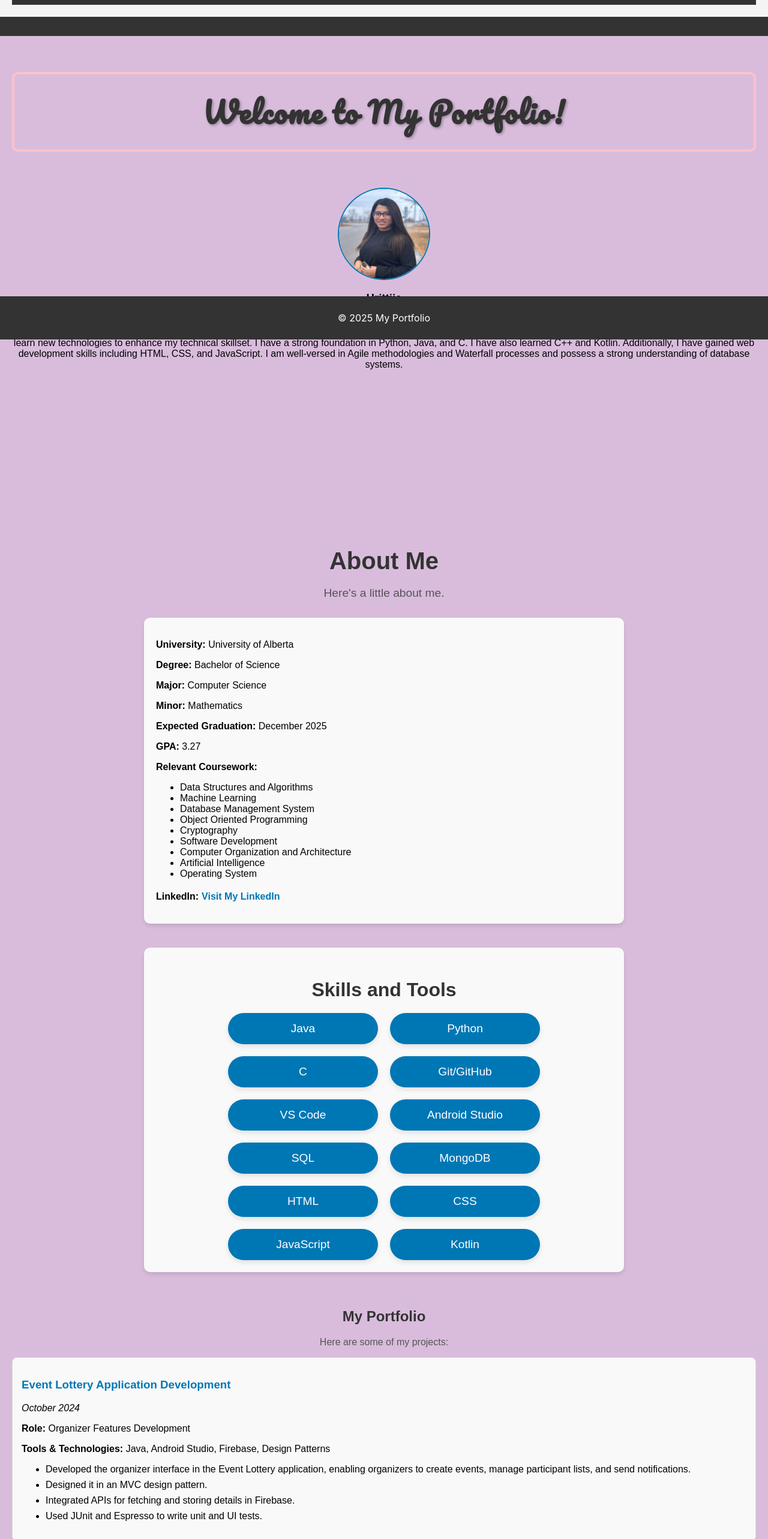
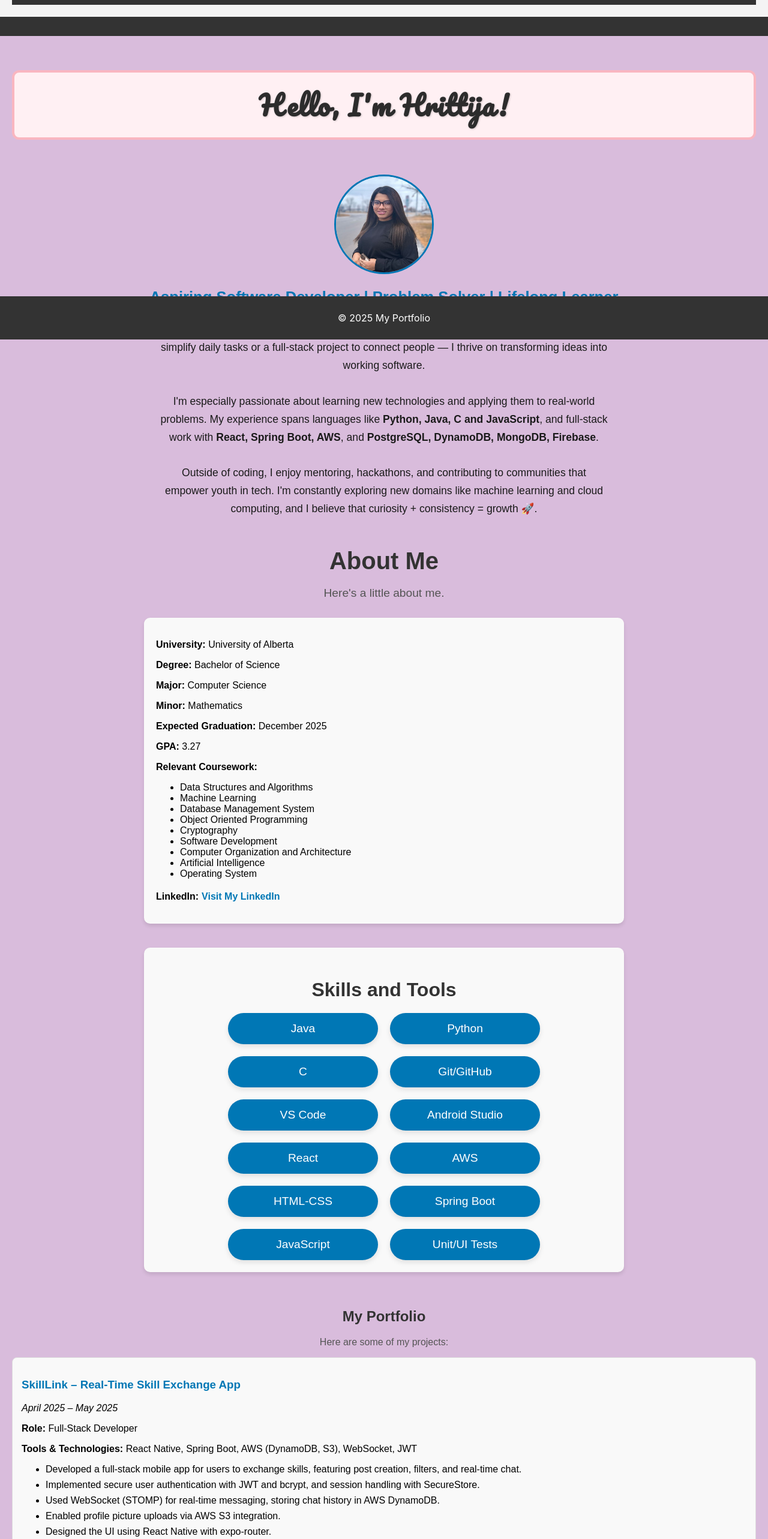
Before and after one commit to hrittijab/hrittijab-portfolio, a React (Create React App) app: page / in a window 1280 px wide. Shown: the part 234-2800 px from the top of the page at 60% size. Built offline with nearby package versions, Linux system fonts and the light colour scheme.

Commit message:
Added the latest projects to my portfolio

```diff
--- a/package.json
+++ b/package.json
@@ -6,7 +6,8 @@
     "cra-template": "1.2.0",
     "react": "^19.0.0",
     "react-dom": "^19.0.0",
-    "react-scripts": "5.0.1"
+    "react-scripts": "5.0.1",
+    "web-vitals": "^5.0.1"
   },
   "scripts": {
     "start": "react-scripts start",
--- a/src/index.js
+++ b/src/index.js
@@ -11,7 +11,5 @@ root.render(
   </React.StrictMode>
 );
 
-// If you want to start measuring performance in your app, pass a function
-// to log results (for example: reportWebVitals(console.log))
-// or send to an analytics endpoint. Learn more: https://bit.ly/CRA-vitals
+
 reportWebVitals();
--- a/src/pages/About.js
+++ b/src/pages/About.js
@@ -61,12 +61,12 @@ const About = () => {
           <div style={{ backgroundColor: "#0077b5", color: "#fff", padding: "15px 25px", borderRadius: "30px", fontSize: "1.2em", width: "200px", textAlign: "center", boxShadow: "0 4px 8px rgba(0, 0, 0, 0.1)", transition: "transform 0.3s ease, box-shadow 0.3s ease" }}>Git/GitHub</div>
           <div style={{ backgroundColor: "#0077b5", color: "#fff", padding: "15px 25px", borderRadius: "30px", fontSize: "1.2em", width: "200px", textAlign: "center", boxShadow: "0 4px 8px rgba(0, 0, 0, 0.1)", transition: "transform 0.3s ease, box-shadow 0.3s ease" }}>VS Code</div>
           <div style={{ backgroundColor: "#0077b5", color: "#fff", padding: "15px 25px", borderRadius: "30px", fontSize: "1.2em", width: "200px", textAlign: "center", boxShadow: "0 4px 8px rgba(0, 0, 0, 0.1)", transition: "transform 0.3s ease, box-shadow 0.3s ease" }}>Android Studio</div>
-          <div style={{ backgroundColor: "#0077b5", color: "#fff", padding: "15px 25px", borderRadius: "30px", fontSize: "1.2em", width: "200px", textAlign: "center", boxShadow: "0 4px 8px rgba(0, 0, 0, 0.1)", transition: "transform 0.3s ease, box-shadow 0.3s ease" }}>SQL</div>
-          <div style={{ backgroundColor: "#0077b5", color: "#fff", padding: "15px 25px", borderRadius: "30px", fontSize: "1.2em", width: "200px", textAlign: "center", boxShadow: "0 4px 8px rgba(0, 0, 0, 0.1)", transition: "transform 0.3s ease, box-shadow 0.3s ease" }}>MongoDB</div>
-          <div style={{ backgroundColor: "#0077b5", color: "#fff", padding: "15px 25px", borderRadius: "30px", fontSize: "1.2em", width: "200px", textAlign: "center", boxShadow: "0 4px 8px rgba(0, 0, 0, 0.1)", transition: "transform 0.3s ease, box-shadow 0.3s ease" }}>HTML</div>
-          <div style={{ backgroundColor: "#0077b5", color: "#fff", padding: "15px 25px", borderRadius: "30px", fontSize: "1.2em", width: "200px", textAlign: "center", boxShadow: "0 4px 8px rgba(0, 0, 0, 0.1)", transition: "transform 0.3s ease, box-shadow 0.3s ease" }}>CSS</div>
+          <div style={{ backgroundColor: "#0077b5", color: "#fff", padding: "15px 25px", borderRadius: "30px", fontSize: "1.2em", width: "200px", textAlign: "center", boxShadow: "0 4px 8px rgba(0, 0, 0, 0.1)", transition: "transform 0.3s ease, box-shadow 0.3s ease" }}>React</div>
+          <div style={{ backgroundColor: "#0077b5", color: "#fff", padding: "15px 25px", borderRadius: "30px", fontSize: "1.2em", width: "200px", textAlign: "center", boxShadow: "0 4px 8px rgba(0, 0, 0, 0.1)", transition: "transform 0.3s ease, box-shadow 0.3s ease" }}>AWS</div>
+          <div style={{ backgroundColor: "#0077b5", color: "#fff", padding: "15px 25px", borderRadius: "30px", fontSize: "1.2em", width: "200px", textAlign: "center", boxShadow: "0 4px 8px rgba(0, 0, 0, 0.1)", transition: "transform 0.3s ease, box-shadow 0.3s ease" }}>HTML-CSS</div>
+          <div style={{ backgroundColor: "#0077b5", color: "#fff", padding: "15px 25px", borderRadius: "30px", fontSize: "1.2em", width: "200px", textAlign: "center", boxShadow: "0 4px 8px rgba(0, 0, 0, 0.1)", transition: "transform 0.3s ease, box-shadow 0.3s ease" }}>Spring Boot</div>
           <div style={{ backgroundColor: "#0077b5", color: "#fff", padding: "15px 25px", borderRadius: "30px", fontSize: "1.2em", width: "200px", textAlign: "center", boxShadow: "0 4px 8px rgba(0, 0, 0, 0.1)", transition: "transform 0.3s ease, box-shadow 0.3s ease" }}>JavaScript</div>
-          <div style={{ backgroundColor: "#0077b5", color: "#fff", padding: "15px 25px", borderRadius: "30px", fontSize: "1.2em", width: "200px", textAlign: "center", boxShadow: "0 4px 8px rgba(0, 0, 0, 0.1)", transition: "transform 0.3s ease, box-shadow 0.3s ease" }}>Kotlin</div>
+          <div style={{ backgroundColor: "#0077b5", color: "#fff", padding: "15px 25px", borderRadius: "30px", fontSize: "1.2em", width: "200px", textAlign: "center", boxShadow: "0 4px 8px rgba(0, 0, 0, 0.1)", transition: "transform 0.3s ease, box-shadow 0.3s ease" }}>Unit/UI Tests</div>
 
         </div>
       </div>
--- a/src/pages/Home.js
+++ b/src/pages/Home.js
@@ -8,45 +8,53 @@ const Home = () => {
         textAlign: 'center',
         padding: '20px',
         fontFamily: 'Arial, sans-serif',
-        height: '100vh', // Full height of the page
-        color: 'black', // Text color
+        height: '100vh',
         boxSizing: 'border-box',
+        color: '#1a1a1a',
       }}
     >
       <h2
         style={{
-          fontSize: '3em',
-          color: '#333', // Dark color for better readability
+          fontSize: '2.8em',
+          color: '#2c2c2c',
           fontFamily: "'Pacifico', cursive",
-          letterSpacing: '2px',
-          textShadow: '2px 2px 4px rgba(0,0,0,0.3)',
-          padding: '20px',
-          border: '4px solid pink',
-          borderRadius: '10px',
+          letterSpacing: '1.5px',
+          textShadow: '1px 1px 3px rgba(0,0,0,0.2)',
+          padding: '15px',
+          border: '4px solid #f9b6c0',
+          borderRadius: '12px',
+          backgroundColor: '#fff0f3',
         }}
       >
-        Welcome to My Portfolio!
+        Hello, I'm Hrittija!
       </h2>
+
       <img
         src={MyPhoto}
         alt="Hrittija Bhattacharjee"
         style={{
-          width: '150px',
-          height: '150px',
+          width: '160px',
+          height: '160px',
           borderRadius: '50%',
           marginTop: '20px',
-          border: '2px solid #0077b5',
+          border: '3px solid #0077b5',
         }}
       />
-      <h3 style={{ marginTop: '15px' }}>Hrittija</h3>
-      <p style={{ marginTop: '10px' }}>
-        I am a Computer Science student, passionate about transforming academic knowledge into real-world applications.
-        With a strong foundation in Data Structures, Algorithms, and Machine Learning, I focus on creating impactful
-        software solutions that contribute to organizational growth. I thrive in collaborative environments and am
-        always eager to learn new technologies to enhance my technical skillset.
-        I have a strong foundation in Python, Java, and C. I have also learned C++ and Kotlin. Additionally, I have
-        gained web development skills including HTML, CSS, and JavaScript. I am well-versed in Agile methodologies and
-        Waterfall processes and possess a strong understanding of database systems.
+
+      <h3 style={{ marginTop: '20px', fontSize: '1.6em', color: '#0077b5' }}>
+        Aspiring Software Developer | Problem Solver | Lifelong Learner
+      </h3>
+
+      <p style={{ marginTop: '20px', maxWidth: '750px', margin: 'auto', fontSize: '1.1em', lineHeight: '1.7' }}>
+        I'm a Computer Science student with a love for building things that matter. Whether it's an app to simplify daily
+        tasks or a full-stack project to connect people — I thrive on transforming ideas into working software.
+        <br /><br />
+        I'm especially passionate about learning new technologies and applying them to real-world problems. My experience spans
+        languages like <strong>Python, Java, C and JavaScript</strong>, and full-stack work with
+        <strong> React, Spring Boot, AWS</strong>, and <strong>PostgreSQL, DynamoDB, MongoDB, Firebase</strong>.
+        <br /><br />
+        Outside of coding, I enjoy mentoring, hackathons, and contributing to communities that empower youth in tech.
+        I'm constantly exploring new domains like machine learning and cloud computing, and I believe that curiosity + consistency = growth 🚀.
       </p>
     </div>
   );
--- a/src/pages/Portfolio.js
+++ b/src/pages/Portfolio.js
@@ -2,6 +2,39 @@ import React from 'react';
 
 const Portfolio = () => {
   const projects = [
+    {
+      title: "SkillLink – Real-Time Skill Exchange App",
+      date: "April 2025 – May 2025",
+      role: "Full-Stack Developer",
+      tools: "React Native, Spring Boot, AWS (DynamoDB, S3), WebSocket, JWT",
+      description: [
+        "Developed a full-stack mobile app for users to exchange skills, featuring post creation, filters, and real-time chat.",
+        "Implemented secure user authentication with JWT and bcrypt, and session handling with SecureStore.",
+        "Used WebSocket (STOMP) for real-time messaging, storing chat history in AWS DynamoDB.",
+        "Enabled profile picture uploads via AWS S3 integration.",
+        "Designed the UI using React Native with expo-router.",
+        '<a href="https://drive.google.com/file/d/1vJofN8zcPZOiF8oIffu0-snSzbEJfZot/view?usp=drive_link" target="_blank" rel="noopener noreferrer">📽️ Watch Demo</a>',
+        '<a href="https://github.com/hrittijab/SkillLink-backend" target="_blank" rel="noopener noreferrer">🧠 View Backend source on GitHub</a>',
+        '<a href="https://github.com/hrittijab/SkillLink-frontend" target="_blank" rel="noopener noreferrer">🧠 View Frontend source on GitHub</a>',
+
+      ],
+    },
+    {
+      title: "TaskMaster – Cloud-Based To-Do List App",
+      date: "March 2025 – May 2025",
+      role: "Frontend & Backend Developer",
+      tools: "React, Spring Boot, AWS DynamoDB, JWT, REST API",
+      description: [
+        "Built a cloud-integrated task management web app with deadline tracking, filters, and persistent storage.",
+        "Created REST APIs using Spring Boot and integrated them with AWS DynamoDB.",
+        "Implemented authentication using JWT and secure session handling.",
+        "Developed a responsive React UI and deployed the app for public access.",
+        '<a href="https://drive.google.com/file/d/16fsQ2GzppsAkmMwHf390DImAcGtlD2My/view?usp=drive_link" target="_blank" rel="noopener noreferrer">📽️ Watch Demo</a>',
+       '<a href="https://github.com/hrittijab/TaskMaster" target="_blank" rel="noopener noreferrer">🧠 View Source on GitHub</a>',
+
+      ],
+    },
+
     {
       title: "Event Lottery Application Development",
       date: "October 2024",
@@ -12,6 +45,9 @@ const Portfolio = () => {
         "Designed it in an MVC design pattern.",
         "Integrated APIs for fetching and storing details in Firebase.",
         "Used JUnit and Espresso to write unit and UI tests.",
+        '<a href="https://github.com/CMPUT301F24apiary/Hive" target="_blank" rel="noopener noreferrer">🧠 View Source on GitHub</a>',
+
+
       ],
     },
     {
@@ -36,7 +72,7 @@ const Portfolio = () => {
     },
     {
       title: "Project Management Trainee",
-      date: " June 2019",
+      date: "June 2019",
       tools: "HTML, CSS, JavaScript, React.js, Angular, Selenium",
       description: [
         "Built practical web development skills by creating user interfaces and web components using HTML, CSS, JavaScript, React.js, Angular.",
@@ -64,11 +100,15 @@ const Portfolio = () => {
           >
             <h3 style={{ color: "#0077b5" }}>{project.title}</h3>
             <p style={{ margin: "5px 0", fontStyle: "italic" }}>{project.date}</p>
-            {project.role && <p><strong>Role:</strong> {project.role}</p>} {/* Render only if role exists */}
+            {project.role && <p><strong>Role:</strong> {project.role}</p>}
             <p><strong>Tools & Technologies:</strong> {project.tools}</p>
             <ul>
               {project.description.map((point, idx) => (
-                <li key={idx} style={{ marginBottom: "8px" }}>{point}</li>
+                <li
+                  key={idx}
+                  style={{ marginBottom: "8px" }}
+                  dangerouslySetInnerHTML={{ __html: point }}
+                />
               ))}
             </ul>
           </div>
```
Also changed, not shown: src/setupTests.js (+1 -4 lines), 1 other file (tests, documents, lock files or other folders).
